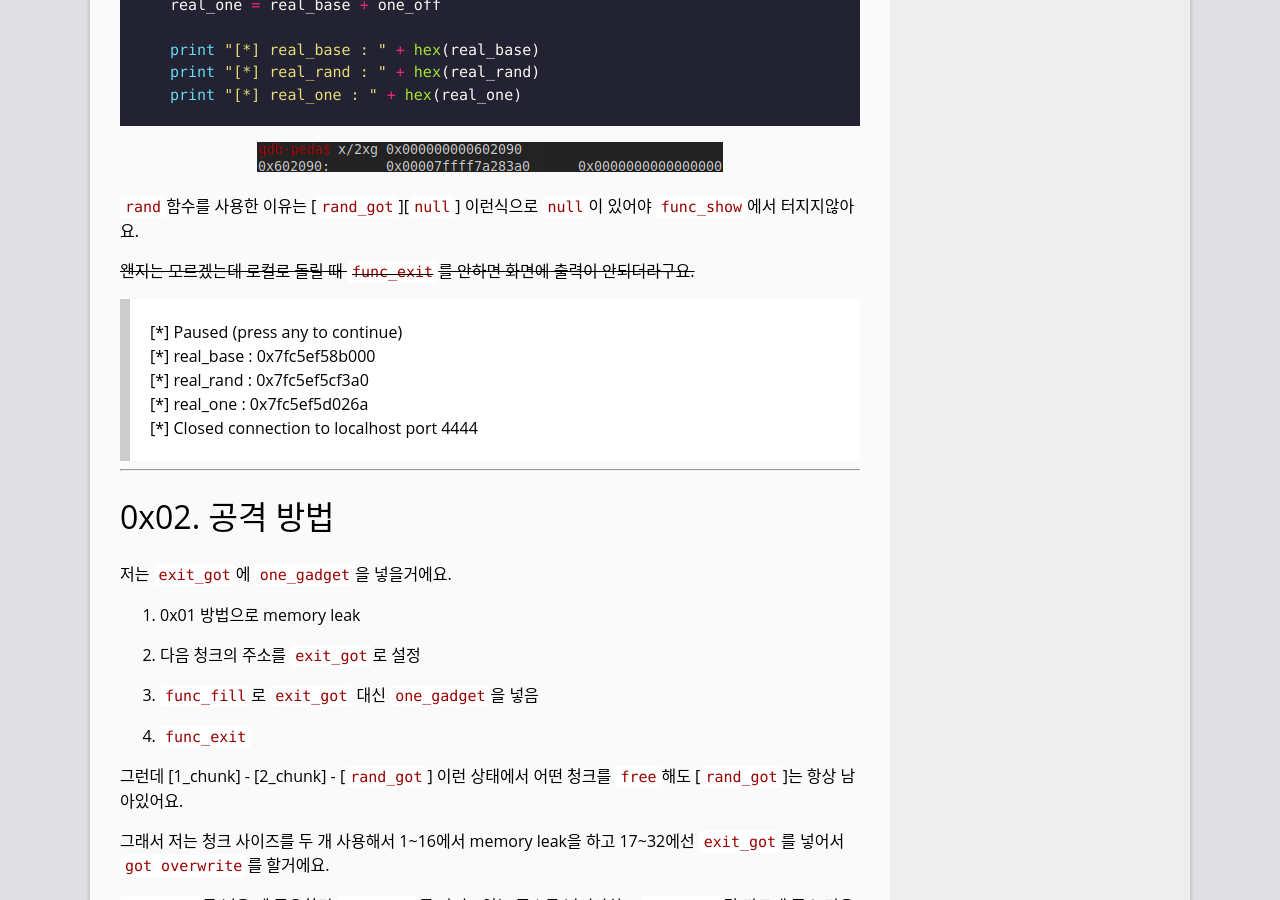
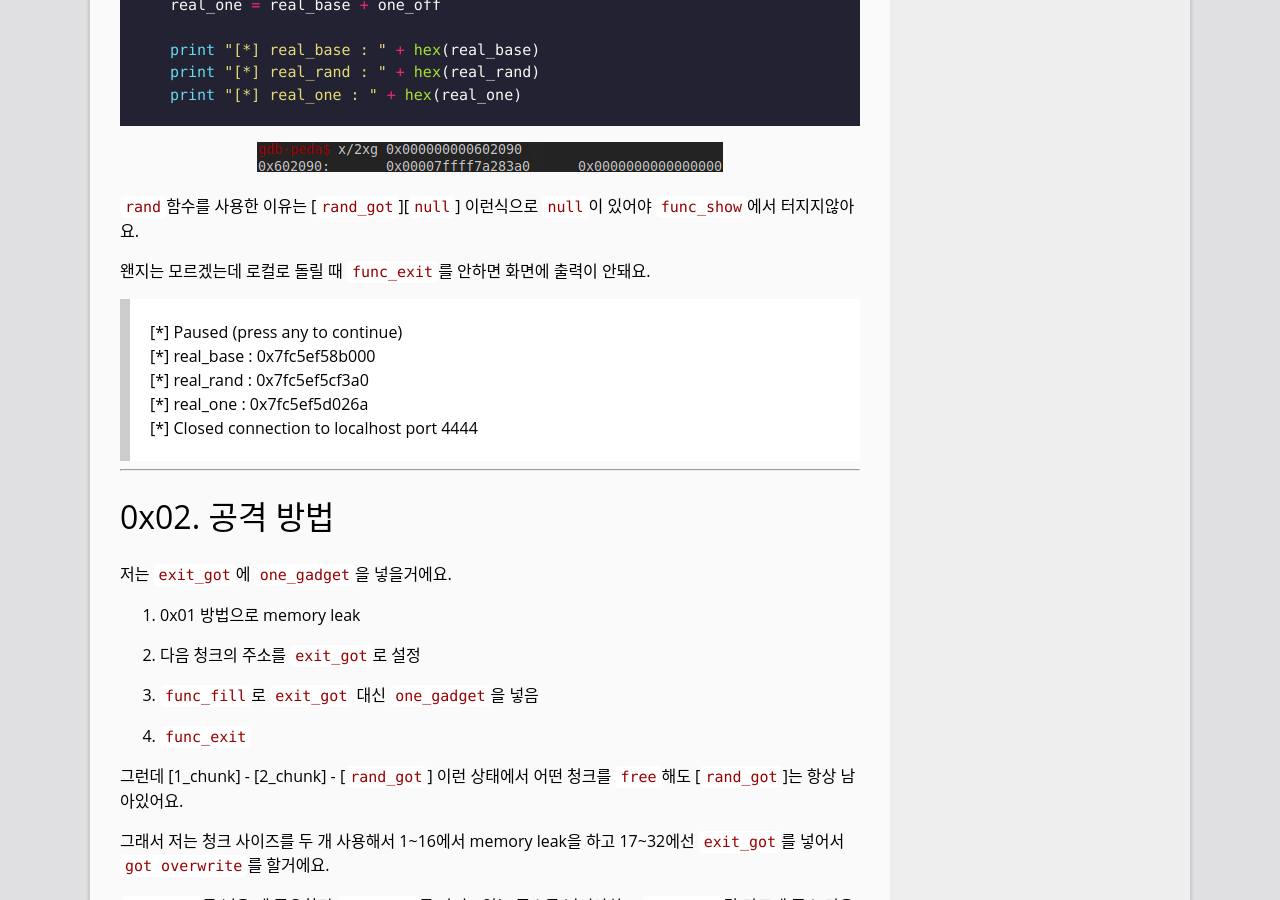
Before and after one commit to UnKN0wnName/stfwlg.github.io, a Jekyll site: the page built from _posts/2018-07-09-[2018_sctf]_CowBoy_풀이.md, in a window 1280 px wide and 900 px high, scrolled down 6061 px. Built offline with Jekyll 4.4.1, drawn with Linux system fonts in a browser that asks for light colours; comment, search, counter and statistics services are not loaded.

Commit message:
2018_sctf CowBoy

```diff
--- a/_posts/2018-07-09-[2018_sctf]_CowBoy_풀이.md
+++ b/_posts/2018-07-09-[2018_sctf]_CowBoy_풀이.md
@@ -143,7 +143,7 @@ print "[*] real_one : " + hex(real_one)
 
 `rand`함수를 사용한 이유는 [`rand_got`][`null`] 이런식으로 `null`이 있어야 `func_show`에서 터지지않아요.
 
-~~왠지는 모르겠는데 로컬로 돌릴 때 `func_exit`를 안하면 화면에 출력이 안되더라구요.~~
+왠지는 모르겠는데 로컬로 돌릴 때 `func_exit`를 안하면 화면에 출력이 안돼요.
 
 >[\*] Paused (press any to continue)<br />[\*] real_base : 0x7fc5ef58b000<br />[\*] real_rand : 0x7fc5ef5cf3a0<br />[\*] real_one : 0x7fc5ef5d026a<br />[\*] Closed connection to localhost port 4444
 
```
